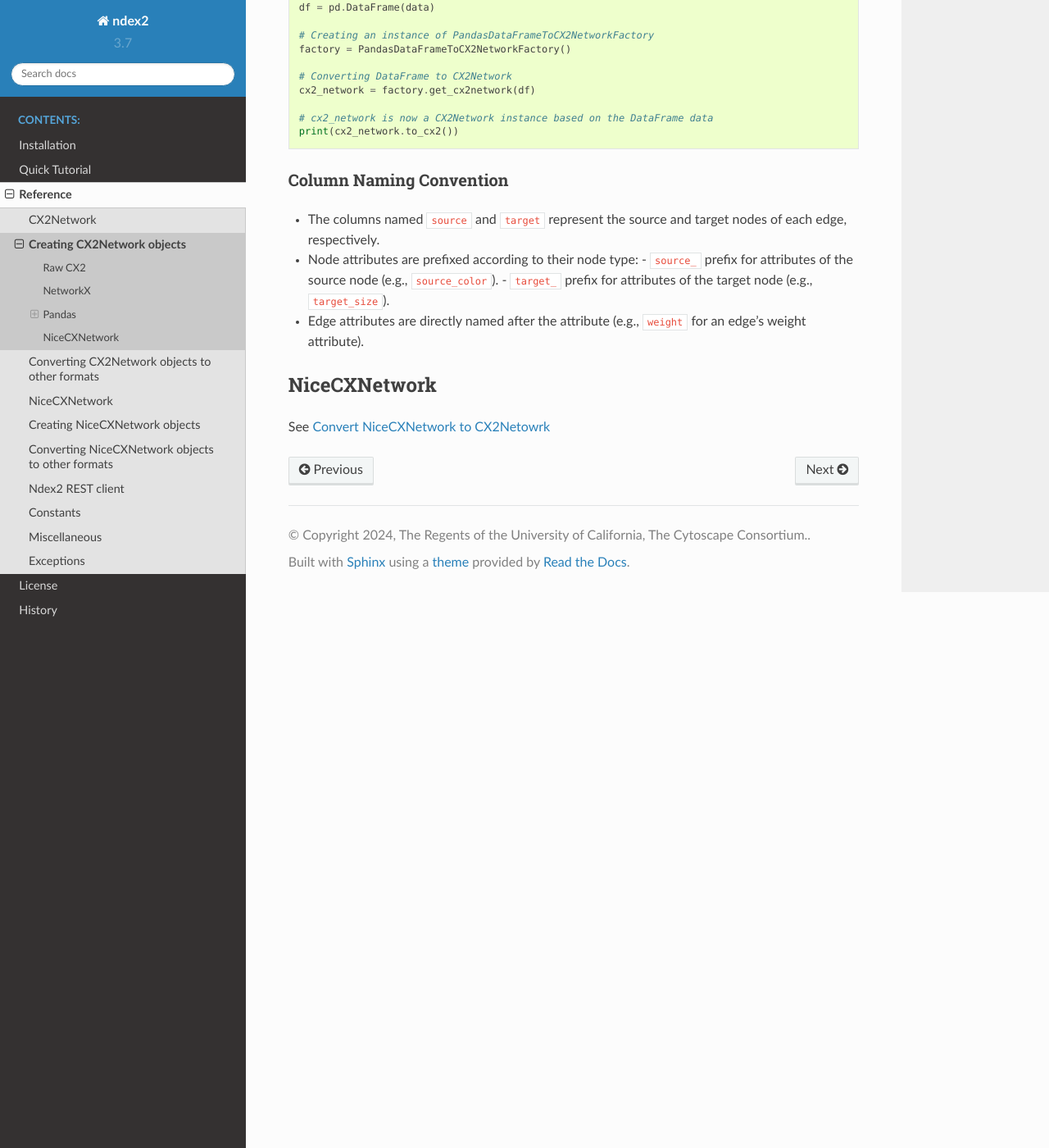
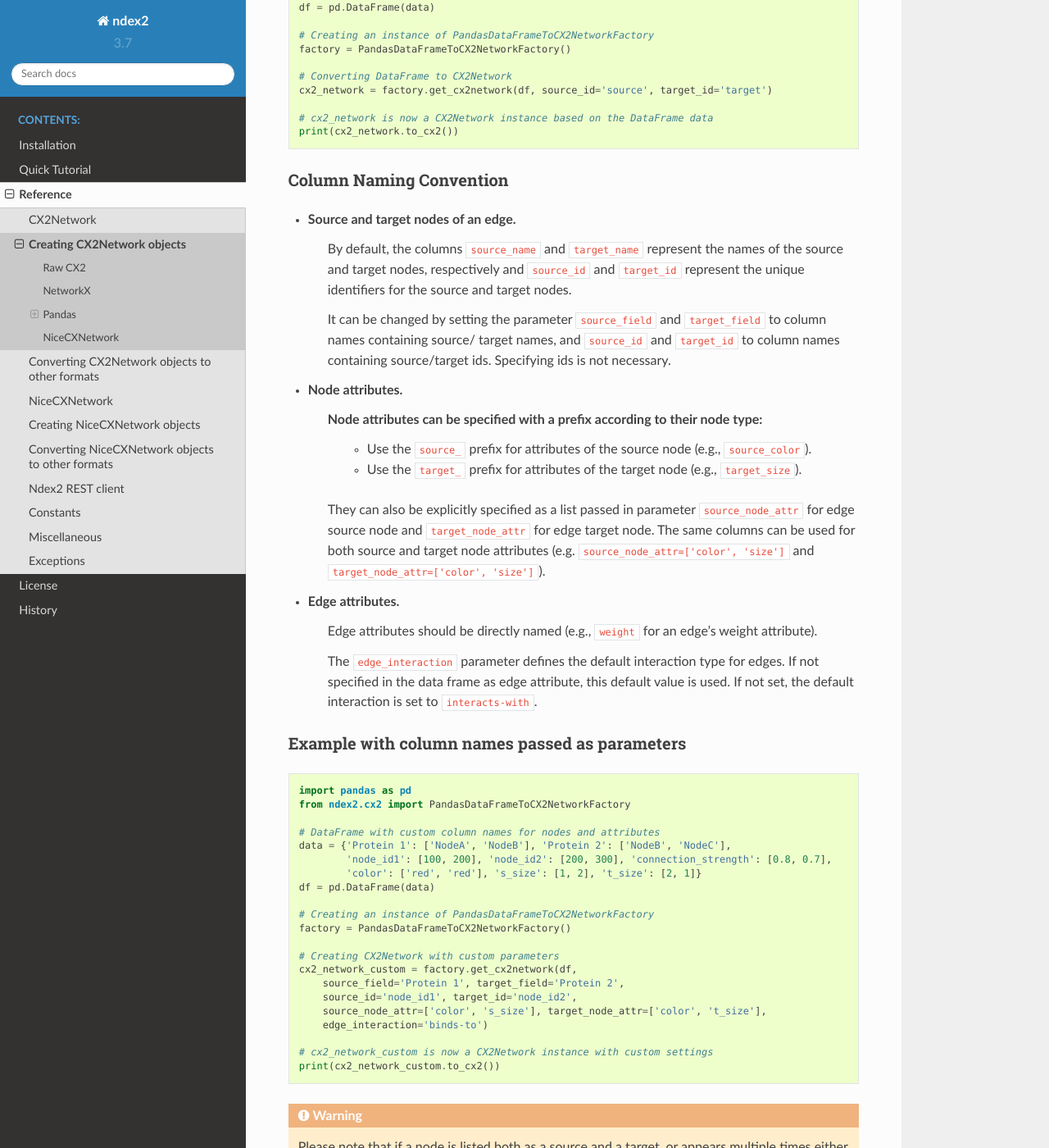
Before and after one commit to ndexbio/ndex2-client, a Sphinx documentation site: the page built from docs/createcx2.rst, in a window 1280 px wide and 1400 px high, scrolled down 1323 px. Shown: the whole window at 82% size. Built offline with Sphinx 7.4.7 and the Read the Docs theme 2.0.0, drawn with Linux system fonts in a browser that asks for light colours; some of the changed text lies outside the part shown.

Commit message:
Update documentation for creation of cx2 from pandas df

```diff
--- a/docs/createcx2.rst
+++ b/docs/createcx2.rst
@@ -81,19 +81,72 @@ structure.
     factory = PandasDataFrameToCX2NetworkFactory()
 
     # Converting DataFrame to CX2Network
-    cx2_network = factory.get_cx2network(df)
+    cx2_network = factory.get_cx2network(df, source_id='source', target_id='target')
 
     # cx2_network is now a CX2Network instance based on the DataFrame data
     print(cx2_network.to_cx2())
 
+
+
 Column Naming Convention
 ~~~~~~~~~~~~~~~~~~~~~~~~
 
-- The columns named ``source`` and ``target`` represent the source and target nodes of each edge, respectively.
-- Node attributes are prefixed according to their node type:
-  - ``source_`` prefix for attributes of the source node (e.g., ``source_color``).
-  - ``target_`` prefix for attributes of the target node (e.g., ``target_size``).
-- Edge attributes are directly named after the attribute (e.g., ``weight`` for an edge's weight attribute).
+-  Source and target nodes of an edge.
+    By default, the columns ``source_name`` and ``target_name`` represent the names of the source and target nodes,
+    respectively and ``source_id`` and ``target_id`` represent the unique identifiers for the source and target nodes.
+
+    It can be changed by setting the parameter ``source_field`` and ``target_field`` to column names containing source/ target
+    names, and ``source_id`` and ``target_id`` to column names containing source/target ids. Specifying ids is not necessary.
+
+-  Node attributes.
+    Node attributes can be specified with a prefix according to their node type:
+        - Use the ``source_`` prefix for attributes of the source node (e.g., ``source_color``).
+        - Use the ``target_`` prefix for attributes of the target node (e.g., ``target_size``).
+
+    They can also be explicitly specified as a list passed in parameter ``source_node_attr`` for edge source node
+    and ``target_node_attr`` for edge target node. The same columns can be used for both source and target node
+    attributes (e.g. ``source_node_attr=['color', 'size']`` and ``target_node_attr=['color', 'size']``).
+
+-  Edge attributes.
+    Edge attributes should be directly named (e.g., ``weight`` for an edge's weight attribute).
+
+    The ``edge_interaction`` parameter defines the default interaction type for edges. If not specified in the data frame as edge attribute,
+    this default value is used. If not set, the default interaction is set to ``interacts-with``.
+
+Example with column names passed as parameters
+~~~~~~~~~~~~~~~~~~~~~~~~~~~~~~~~~~~~~~~~~~~~~~~~
+
+.. code-block:: python
+
+    import pandas as pd
+    from ndex2.cx2 import PandasDataFrameToCX2NetworkFactory
+
+    # DataFrame with custom column names for nodes and attributes
+    data = {'Protein 1': ['NodeA', 'NodeB'], 'Protein 2': ['NodeB', 'NodeC'],
+            'node_id1': [100, 200], 'node_id2': [200, 300], 'connection_strength': [0.8, 0.7],
+            'color': ['red', 'red'], 's_size': [1, 2], 't_size': [2, 1]}
+    df = pd.DataFrame(data)
+
+    # Creating an instance of PandasDataFrameToCX2NetworkFactory
+    factory = PandasDataFrameToCX2NetworkFactory()
+
+    # Creating CX2Network with custom parameters
+    cx2_network_custom = factory.get_cx2network(df,
+        source_field='Protein 1', target_field='Protein 2',
+        source_id='node_id1', target_id='node_id2',
+        source_node_attr=['color', 's_size'], target_node_attr=['color', 't_size'],
+        edge_interaction='binds-to')
+
+    # cx2_network_custom is now a CX2Network instance with custom settings
+    print(cx2_network_custom.to_cx2())
+
+.. warning::
+    Please note that if a node is listed both as a source and a target, or appears multiple times either
+    as a source or a target, its attributes will be updated to reflect the most recent data entry in the dataframe.
+    This means that each node's attributes will correspond to their latest occurrence in the dataset.
+
+    For example, if node 'A' appears in row 1 with the attribute ``color=red``, and then appears again in row 5
+    of the dataframe with the attribute ``color=blue``, the attribute color of this node will be updated to blue.
 
 NiceCXNetwork
 --------------
```
